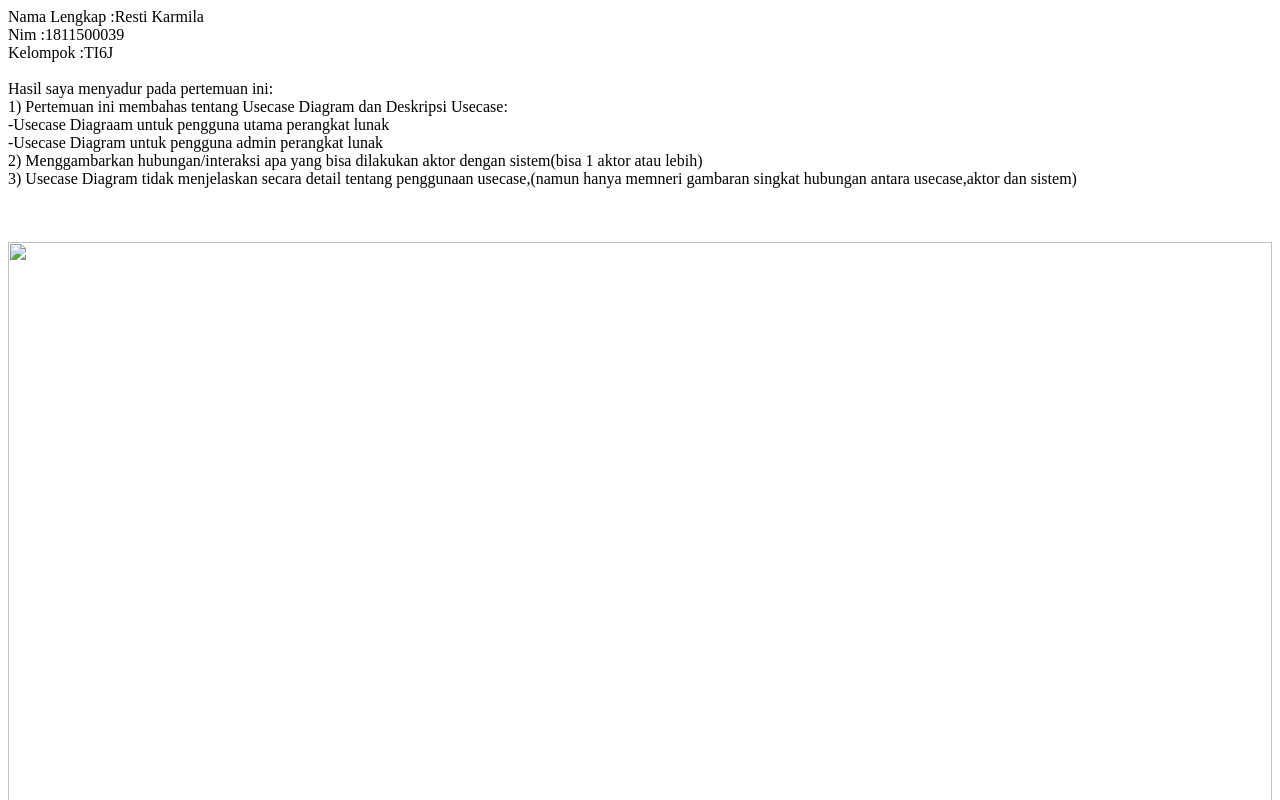
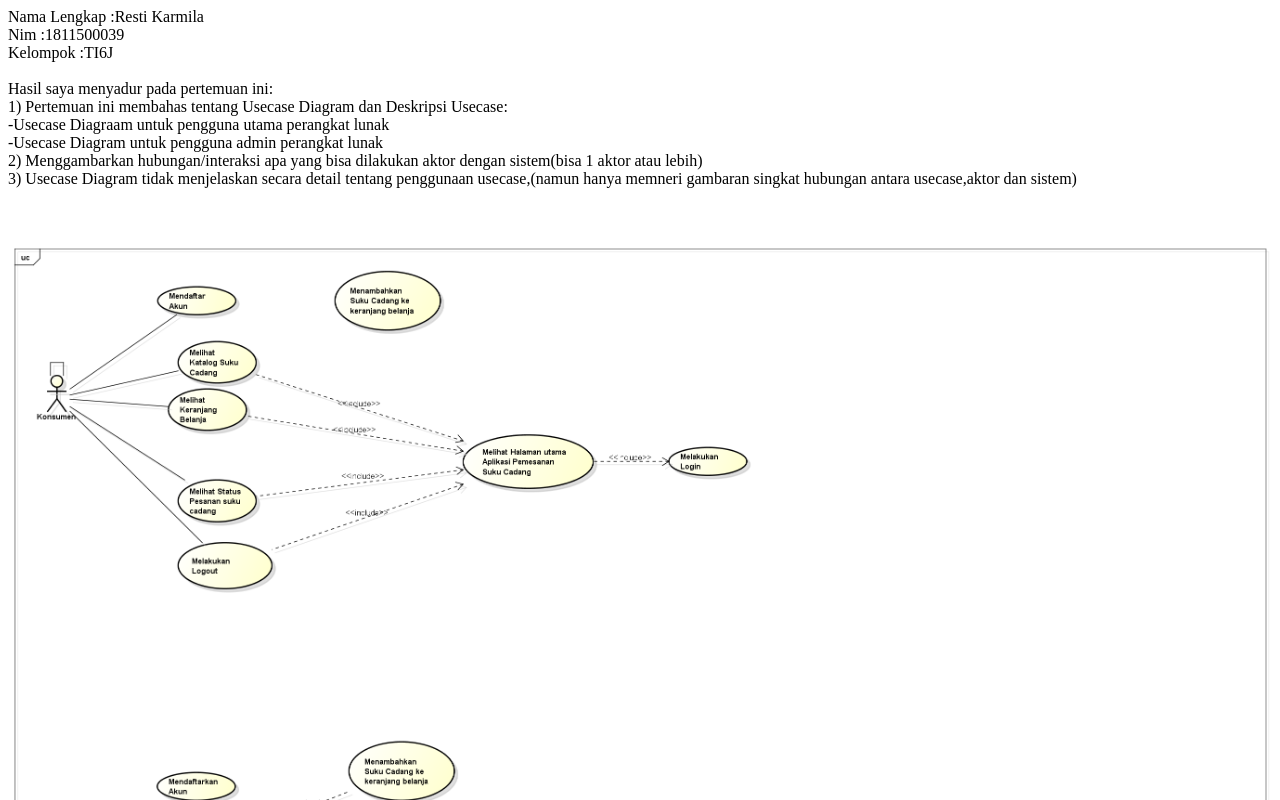
Before and after one commit to restikarmila/sadurrpl, a plain HTML site: page 4/index.html in a window 1280 px wide. Shown: the top 800 px of the page. Drawn offline with Linux system fonts and the light colour scheme.

Commit message:
Update index.html

```diff
--- a/4/index.html
+++ b/4/index.html
@@ -11,5 +11,5 @@ Hasil saya menyadur pada pertemuan ini:<br>
 <br>
 <br>
 <br>
-<img src="restikaa.jpg" width="100%">
+<img src="restikaa.png" width="100%">
 Download file latihan astah <a href="restika.asta" target="_blank">disini</a>
```
